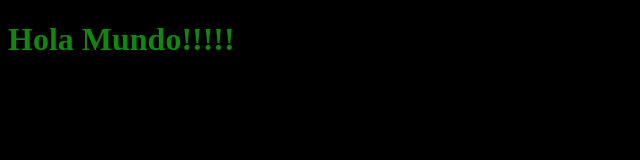
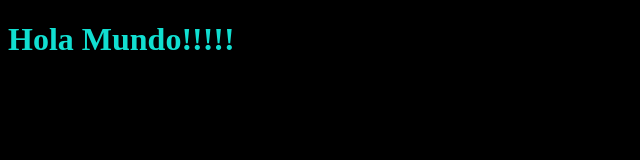
Before and after one commit to zabaan0/miprimerRepositorio, a plain HTML site: page index.html in a window 1280 px wide. Shown: the whole page, without its empty margins (0-640 px from the left). Drawn offline with Linux system fonts and the light colour scheme.

Commit message:
cambie el color

```diff
--- a/index.html
+++ b/index.html
@@ -7,7 +7,7 @@
     <style>
         html,body {
             background-color:rgb(0, 0, 0) ;
-            color: rgb(15, 136, 13);
+            color: #11dfd1;
         }
     </style>
 </head>
```
